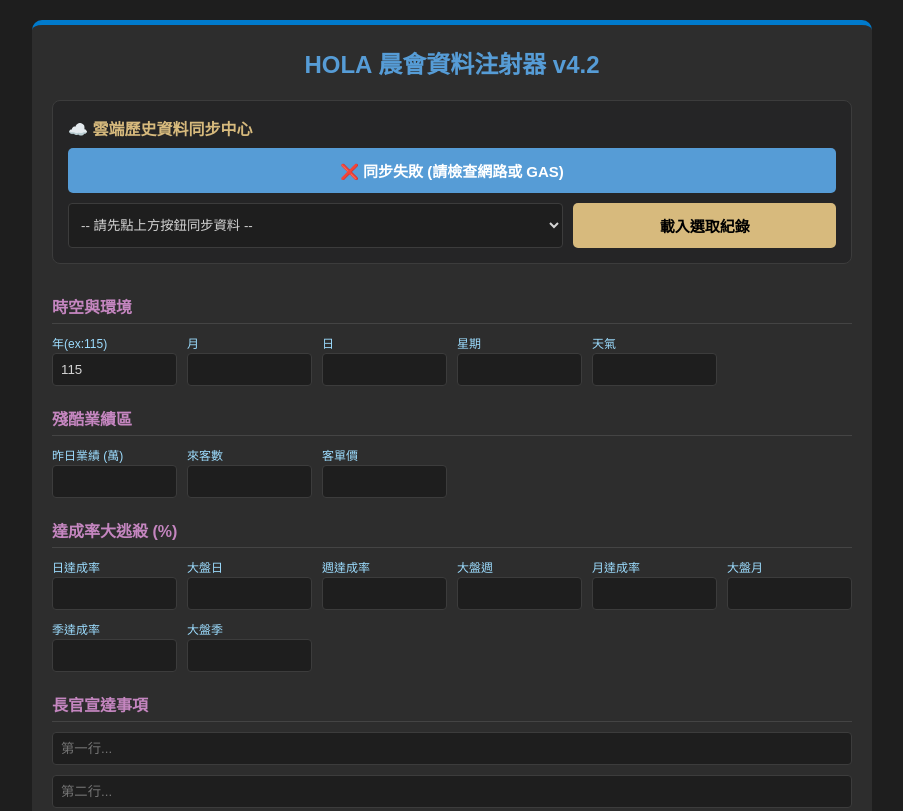
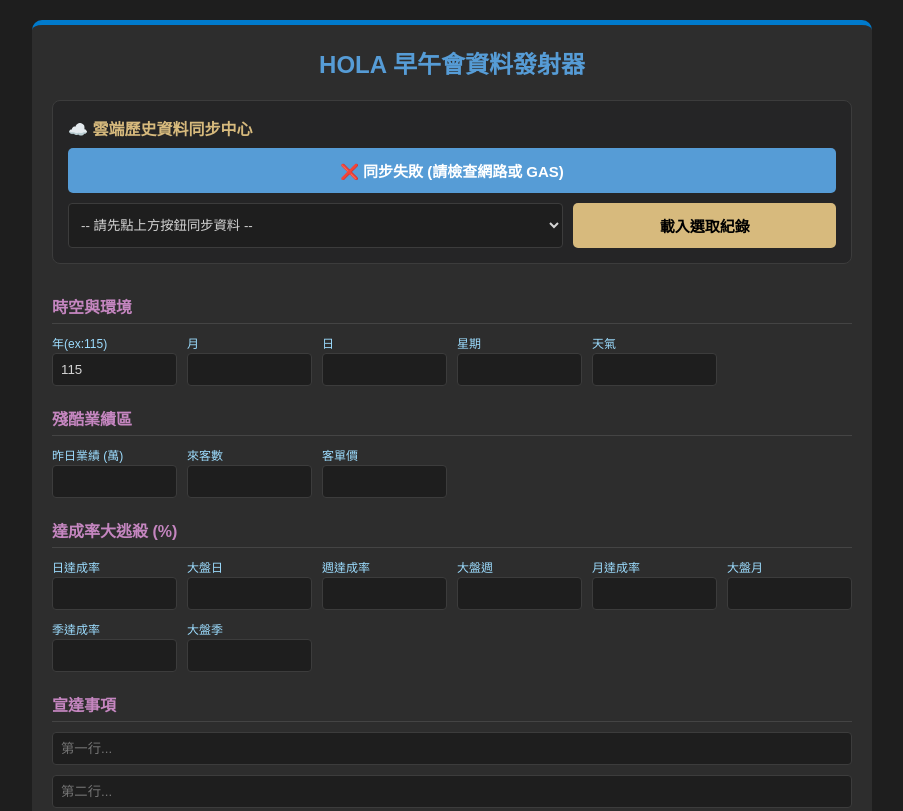
Before and after one commit to SATANHOTDOG/hola-morning, a plain HTML site: page index.html in a window 1280 px wide. Shown: the top 811 px of the page, without its empty margins (188-1091 px from the left). Drawn offline with Linux system fonts and the light colour scheme; no server answers.

Commit message:
Update index.html

```diff
--- a/index.html
+++ b/index.html
@@ -104,7 +104,7 @@
 
 <!-- 控制台與輸入介面 -->
 <div class="container no-print">
-    <h2>HOLA 晨會資料注射器 v4.2</h2>
+    <h2>HOLA 早午會資料發射器 </h2>
 
     <div class="control-panel">
         <div style="font-weight: bold; margin-bottom: 8px; color: #d7ba7d;">☁️ 雲端歷史資料同步中心</div>
@@ -140,7 +140,7 @@
         <div><label>季達成率</label><input type="text" id="rate_quarter"></div>
         <div><label>大盤季</label><input type="text" id="market_quarter"></div>
 
-        <div class="section-title">長官宣達事項</div>
+        <div class="section-title">宣達事項</div>
         <div style="grid-column: 1 / -1;"><input type="text" id="note1" placeholder="第一行..."></div>
         <div style="grid-column: 1 / -1;"><input type="text" id="note2" placeholder="第二行..."></div>
         <div style="grid-column: 1 / -1;"><input type="text" id="note3" placeholder="第三行..."></div>
```
